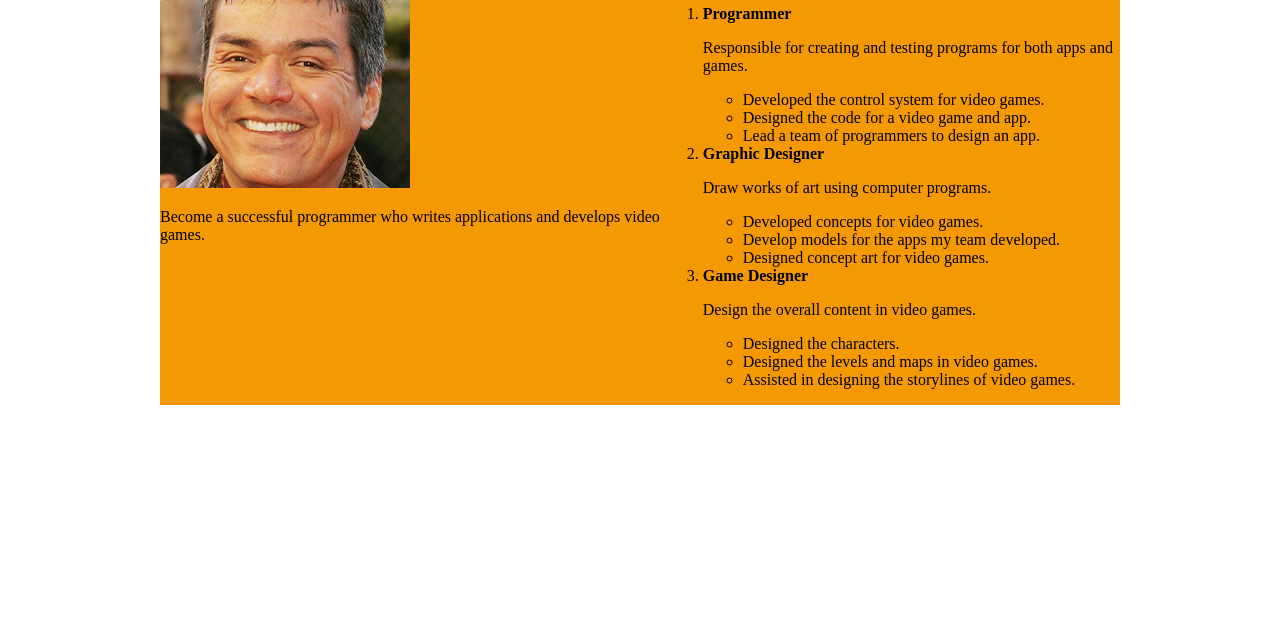
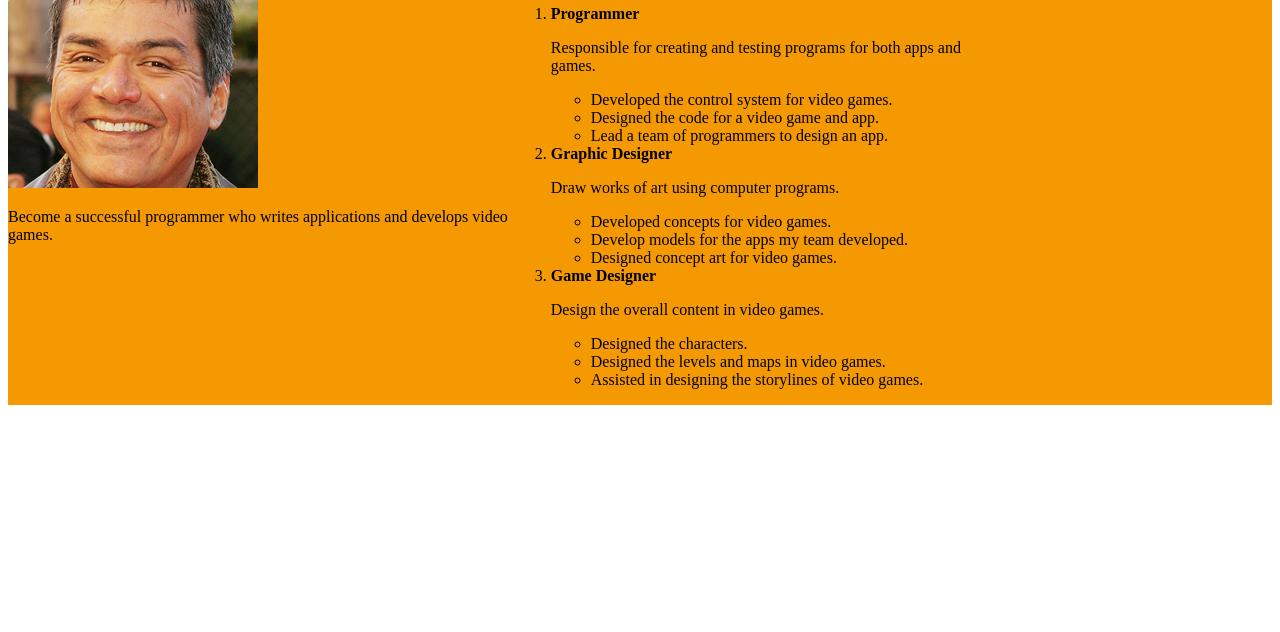
Before and after one commit to gabrielestrell/gabrielestrell.github.io, a plain HTML site: page Assignment_1/index.html in a window 1280 px wide. Shown: the part 168-800 px from the top of the page. Drawn offline with Linux system fonts and the light colour scheme.

Commit message:
Update style.css

```diff
--- a/Assignment_1/style.css
+++ b/Assignment_1/style.css
@@ -8,6 +8,11 @@
 .content{
     width: 960px;
     display: flex;
-    margin: auto;
+
+
+}
+
+.wrapper{
+    display: flex;
     background-color: rgb(245, 153, 2);
 }
```
